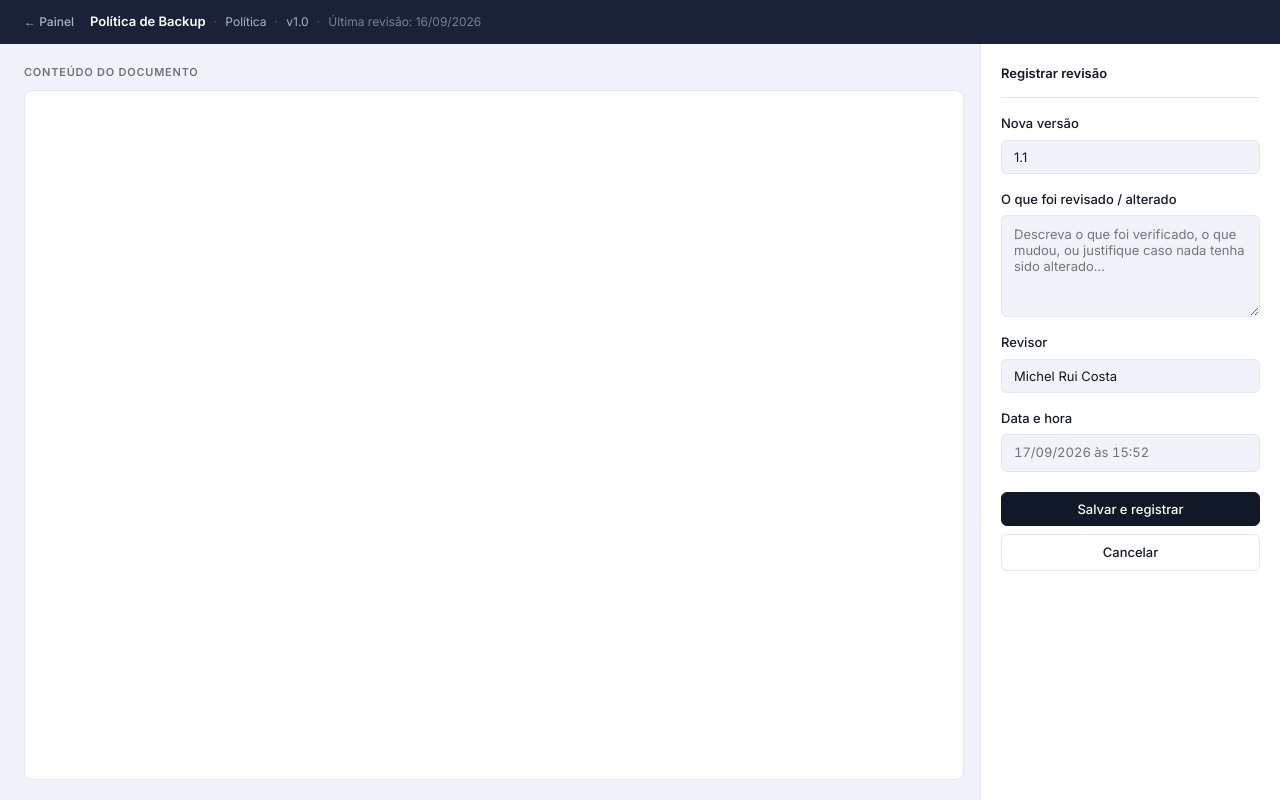
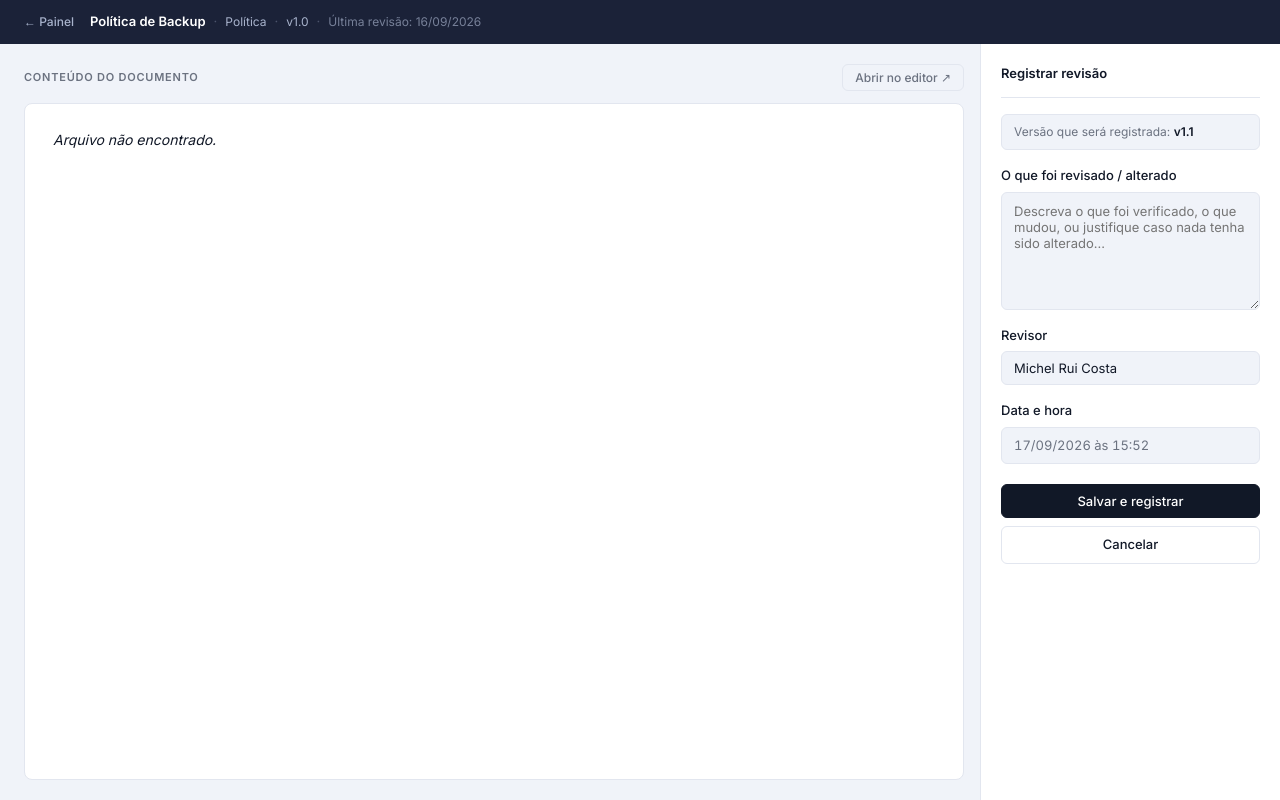
Before and after one commit to michelruicosta/painel_conformidade, a FastAPI app: page /editar/1 in a window 1280 px wide. Run offline with FastAPI, Linux system fonts and the light colour scheme; data comes from the database, SQL or seed files in the repository.

Commit message:
feat(editar): prévia renderizada do documento + abertura no editor externo
- Substitui textarea bruto por prévia HTML do documento (.md renderizado)
- Botão "Abrir no editor ↗" chama os.startfile() via fetch (sem sair da página)
- Versão passa a ser automática (proxima_versao_sugerida), removida do formulário
- Estilos prose para tabelas, headings, code e listas no painel de prévia

Co-Authored-By: Claude Sonnet 4.6 <noreply@anthropic.com>

```diff
--- a/app/main.py
+++ b/app/main.py
@@ -29,7 +29,7 @@ async def lifespan(app: FastAPI):
         with engine.connect() as conn:
             conn.execute(text("ALTER TABLE revisoes ADD COLUMN hora TEXT"))
             conn.commit()
-    except Exception:
+    except Exception:  # nosec B110 — coluna já existe no banco (ALTER TABLE idempotente)
         pass  # coluna já existe
     with SessionLocal() as db:
         popular_banco(db)
@@ -129,13 +129,14 @@ def ver_documento(doc_id: int, request: Request, db: Session = Depends(get_db)):
 # ── abrir arquivo no editor ──────────────────────────────────────────────────
 
 @app.get("/abrir/{doc_id}")
-def abrir_arquivo(doc_id: int, db: Session = Depends(get_db)):
+def abrir_arquivo(doc_id: int, ajax: bool = False, db: Session = Depends(get_db)):
     doc = db.query(Documento).filter(Documento.id == doc_id).first()
-    if not doc or not doc.arquivo:
-        return RedirectResponse("/", status_code=303)
-    path = FINDABC_DIR / doc.arquivo
-    if path.exists():
-        os.startfile(str(path))
+    if doc and doc.arquivo:
+        path = FINDABC_DIR / doc.arquivo
+        if path.exists():
+            os.startfile(str(path))  # nosec B606 — caminho vem de constante interna
+    if ajax:
+        return {"ok": True}
     return RedirectResponse("/", status_code=303)
 
 
@@ -147,32 +148,28 @@ def editar_documento(doc_id: int, request: Request, db: Session = Depends(get_db
     if not doc:
         return HTMLResponse("Documento não encontrado.", status_code=404)
     tem_arquivo = bool(doc.arquivo and doc.categoria != "Certificado")
-    conteudo = (_ler_arquivo(doc.arquivo) or "") if tem_arquivo else ""
+    conteudo_html = _renderizar(doc.arquivo) if tem_arquivo else ""
     return templates.TemplateResponse(request, "editar.html", {
-        "request":      request,
-        "doc":          doc,
-        "conteudo":     conteudo,
-        "tem_arquivo":  tem_arquivo,
+        "request":       request,
+        "doc":           doc,
+        "tem_arquivo":   tem_arquivo,
+        "conteudo_html": conteudo_html,
     })
 
 
 @app.post("/editar/{doc_id}")
 def salvar_revisao(
-    doc_id:   int,
-    conteudo: str = Form(""),
-    versao:   str = Form(...),
-    notas:    str = Form(""),
-    revisor:  str = Form("Michel Rui Costa"),
+    doc_id:  int,
+    notas:   str = Form(""),
+    revisor: str = Form("Michel Rui Costa"),
     db: Session = Depends(get_db),
 ):
     doc = db.query(Documento).filter(Documento.id == doc_id).first()
     if doc:
-        if doc.arquivo and doc.categoria != "Certificado":
-            (FINDABC_DIR / doc.arquivo).write_text(conteudo, encoding="utf-8")
         agora = datetime.now()
         db.add(Revisao(
             doc_id=doc_id,
-            versao=versao,
+            versao=doc.proxima_versao_sugerida,
             data=agora.date(),
             hora=agora.strftime("%H:%M"),
             responsavel=revisor,
--- a/static/css/style.css
+++ b/static/css/style.css
@@ -499,12 +499,19 @@ html, body {
   overflow: hidden;
 }
 
-.ed-editor {
+.ed-preview-wrap {
   display: flex;
   flex-direction: column;
   padding: 20px 16px 20px 24px;
   overflow: hidden;
   min-width: 0;
+}
+.ed-preview-head {
+  display: flex;
+  align-items: center;
+  justify-content: space-between;
+  margin-bottom: 12px;
+  flex-shrink: 0;
 }
 .ed-label {
   font-size: 11px;
@@ -512,24 +519,83 @@ html, body {
   letter-spacing: .07em;
   text-transform: uppercase;
   color: var(--muted);
-  margin-bottom: 10px;
-  flex-shrink: 0;
 }
-.ed-textarea {
+.btn-abrir {
+  font-family: var(--fonte);
+  font-size: 12px;
+  font-weight: 500;
+  padding: 5px 12px;
+  border-radius: 6px;
+  border: 1px solid var(--border);
+  background: none;
+  color: var(--muted);
+  cursor: pointer;
+  transition: all .1s;
+}
+.btn-abrir:hover { color: var(--text); border-color: var(--muted); }
+
+.ed-preview {
   flex: 1;
-  font-family: Consolas, 'Cascadia Code', 'Courier New', monospace;
-  font-size: 13px;
-  line-height: 1.65;
-  padding: 16px;
+  overflow-y: auto;
+  background: var(--surface);
   border: 1px solid var(--border);
   border-radius: 8px;
-  background: var(--surface);
-  color: var(--text);
-  resize: none;
+  padding: 24px 28px;
+}
+
+/* ── Prose — renderização do markdown ── */
+.prose { font-size: 14px; line-height: 1.7; color: var(--text); }
+.prose h1 { font-size: 20px; font-weight: 700; margin: 0 0 16px; }
+.prose h2 { font-size: 16px; font-weight: 600; margin: 24px 0 10px; }
+.prose h3 { font-size: 14px; font-weight: 600; margin: 20px 0 8px; }
+.prose p  { margin: 0 0 12px; }
+.prose strong { font-weight: 600; }
+.prose em     { font-style: italic; }
+.prose hr { border: none; border-top: 1px solid var(--border); margin: 20px 0; }
+.prose ul, .prose ol { padding-left: 20px; margin: 0 0 12px; }
+.prose li { margin: 4px 0; }
+.prose code {
+  font-family: Consolas, monospace;
+  font-size: 12px;
+  background: var(--bg);
+  padding: 1px 5px;
+  border-radius: 3px;
+}
+.prose pre {
+  background: var(--bg);
+  border: 1px solid var(--border);
+  border-radius: 6px;
+  padding: 14px 16px;
+  overflow-x: auto;
+  margin: 0 0 14px;
+}
+.prose pre code { background: none; padding: 0; }
+.prose table {
   width: 100%;
-  overflow-y: auto;
+  border-collapse: collapse;
+  font-size: 13px;
+  margin: 0 0 16px;
+  overflow-x: auto;
+  display: block;
 }
-.ed-textarea:focus { outline: 2px solid var(--sidebar-a); outline-offset: -1px; }
+.prose th {
+  background: var(--bg);
+  font-weight: 600;
+  font-size: 11px;
+  text-transform: uppercase;
+  letter-spacing: .05em;
+  color: var(--muted);
+  padding: 7px 10px;
+  border-bottom: 2px solid var(--border);
+  text-align: left;
+  white-space: nowrap;
+}
+.prose td {
+  padding: 8px 10px;
+  border-bottom: 1px solid var(--border);
+  vertical-align: top;
+}
+.prose tr:last-child td { border-bottom: none; }
 
 .ed-sem-arquivo {
   display: flex;
@@ -560,6 +626,15 @@ html, body {
   border-bottom: 1px solid var(--border);
   flex-shrink: 0;
 }
+.ed-versao-info {
+  font-size: 12px;
+  color: var(--muted);
+  background: var(--bg);
+  border: 1px solid var(--border);
+  border-radius: 6px;
+  padding: 8px 12px;
+}
+.ed-versao-info strong { color: var(--text); font-weight: 600; }
 .ed-datahora {
   font-size: 13px;
   color: var(--muted);
--- a/templates/editar.html
+++ b/templates/editar.html
@@ -6,7 +6,7 @@
   <title>Revisar — {{ doc.nome }}</title>
   <link rel="preconnect" href="https://fonts.googleapis.com">
   <link rel="stylesheet" href="https://fonts.googleapis.com/css2?family=Inter:wght@400;500;600&display=swap">
-  <link rel="stylesheet" href="/static/css/style.css?v=5">
+  <link rel="stylesheet" href="/static/css/style.css?v=6">
 </head>
 <body class="ed-page">
 
@@ -27,33 +27,38 @@
   </div>
 </div>
 
-<form method="POST" action="/editar/{{ doc.id }}" class="ed-body">
+<div class="ed-body">
 
+  <!-- ── Prévia do documento ── -->
+  <div class="ed-preview-wrap">
     {% if tem_arquivo %}
-  <div class="ed-editor">
-    <div class="ed-label">Conteúdo do documento</div>
-    <textarea name="conteudo" class="ed-textarea" spellcheck="false">{{ conteudo }}</textarea>
+    <div class="ed-preview-head">
+      <span class="ed-label">Conteúdo do documento</span>
+      <button type="button" class="btn-abrir" onclick="abrirNoEditor({{ doc.id }})">
+        Abrir no editor ↗
+      </button>
     </div>
+    <div class="ed-preview prose">{{ conteudo_html | safe }}</div>
     {% else %}
-  <input type="hidden" name="conteudo" value="">
     <div class="ed-sem-arquivo">
       <div class="ed-sem-ico">📄</div>
       <div class="ed-sem-t">Sem arquivo vinculado</div>
       <div class="ed-sem-sub">A revisão será registrada sem edição de conteúdo.</div>
     </div>
     {% endif %}
+  </div>
 
-  <div class="ed-aside">
+  <!-- ── Formulário de revisão ── -->
+  <form method="POST" action="/editar/{{ doc.id }}" class="ed-aside">
     <div class="ed-aside-titulo">Registrar revisão</div>
 
-    <div class="form-group">
-      <label class="form-label">Nova versão</label>
-      <input type="text" name="versao" class="form-input" value="{{ doc.proxima_versao_sugerida }}" required>
+    <div class="ed-versao-info">
+      Versão que será registrada: <strong>v{{ doc.proxima_versao_sugerida }}</strong>
     </div>
 
     <div class="form-group">
       <label class="form-label">O que foi revisado / alterado</label>
-      <textarea name="notas" class="form-textarea" rows="5"
+      <textarea name="notas" class="form-textarea" rows="6"
         placeholder="Descreva o que foi verificado, o que mudou, ou justifique caso nada tenha sido alterado..."></textarea>
     </div>
 
@@ -71,12 +76,15 @@
       <button type="submit" class="btn btn-pri">Salvar e registrar</button>
       <a href="/" class="btn btn-sec">Cancelar</a>
     </div>
+  </form>
+
 </div>
 
-</form>
-
-<script src="/static/js/app.js?v=5"></script>
+<script src="/static/js/app.js?v=6"></script>
 <script>
+  function abrirNoEditor(id) {
+    fetch('/abrir/' + id + '?ajax=1').catch(function () {});
+  }
   (function () {
     var el = document.getElementById('ed-datahora');
     function tick() {
```
Lines whose indentation alone changed are shown as unchanged.
